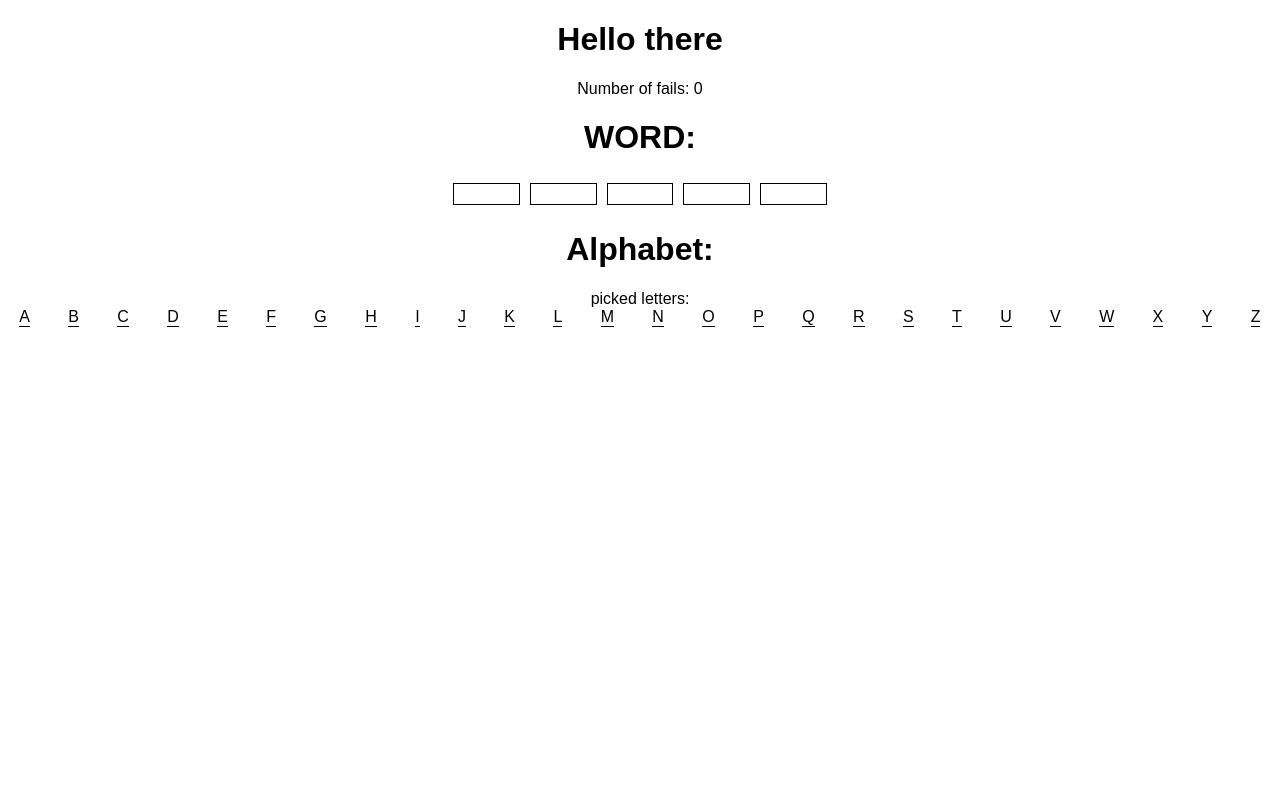
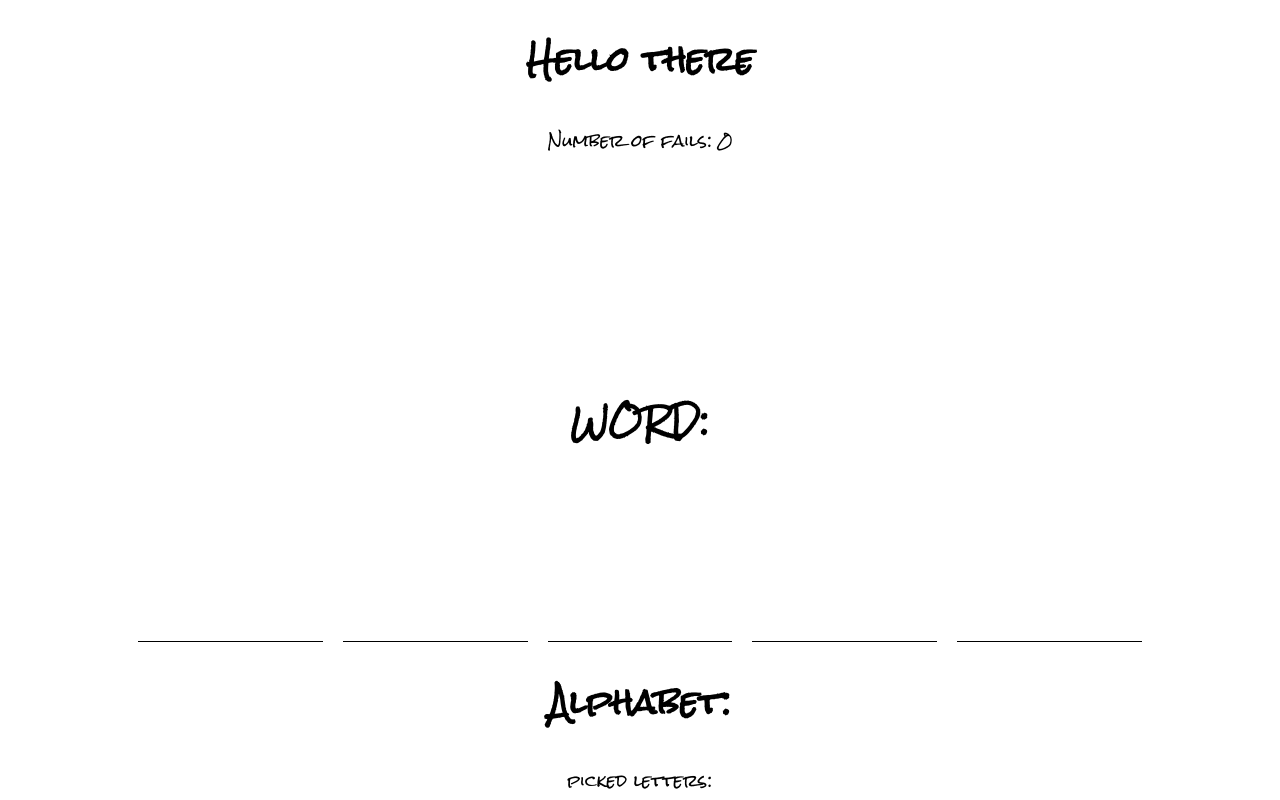
Before and after one commit to haldekbartas/hangman, a React app: page / in a window 1280 px wide. Built offline with nearby package versions, Linux system fonts and the light colour scheme.

Commit message:
Basic styles added.

```diff
--- a/src/styles/index.css
+++ b/src/styles/index.css
@@ -1,30 +1,88 @@
+@import url('https://fonts.googleapis.com/css?family=Rock+Salt');
+
+
+
 body {
   margin: 0;
   padding: 0;
-  font-family: sans-serif;
+  font-family: 'Rock Salt';
 }
 
 .App{
+  height:100vh;
   margin: 0 auto;
   text-align: center;
+  overflow-y: scroll;
+  scroll-behavior: smooth;
+}
+
+.hero{
+  height: 100vh;
+}
+.hangman-logo{
+  margin-top: 5%;
+  width: 75vw;
+}
+.play-button{
+  margin-top: 10%;
+  font-size: 40px;
+  cursor: pointer;
+  transition: 0.5s;
+}
+a:hover, a:visited, a:link, a:active
+{
+    text-decoration: none;
+    color:black;
+}
+.play-button:hover{
+  font-size: 43px;
+}
+
+.game{
+  height:100vh;
+}
+
+.hangman{
+  margin-top:3vh;
+  height:30vh;
+}
+
+
+.word-letter-list-container{
+  height:20vh;
+  margin-top: 5vh;
+  font-size: 20px;
+  display:flex;
+  max-width: 80%;
+  margin: 0 auto;
+  justify-content: center;
+  align-items: flex-end;
+}
+.word-letter-container{
+  justify-content: center;
+  align-items: center;
+  flex: 1;
+
+  margin: 0 10px;
+  border-bottom: 1px solid black;
 }
 
 .letter-list-container{
   display:flex;
+  margin: auto;
+  margin-top:5vh;
+  height: 40vh;
+  flex-wrap: wrap;
+  justify-content: center;
+
 }
 .alpha-letter-container{
-  margin:0 auto;
-  border-bottom: 1px solid black;
+  background: white;
+  border: 0;
+  font-size: 24px;
+  width: 10%;
+  font-family: 'Rock Salt';
 }
-
-.word-letter-list-container{
-  display:flex;
-  width: 30%;
-  margin: 0 auto;
+.alpha-letter-container:active{
+  outline: none;
 }
-.word-letter-container{
-  flex: 1;
-  margin: 5px;
-  padding: 10px;
-  border: 1px solid black;
-}
```
